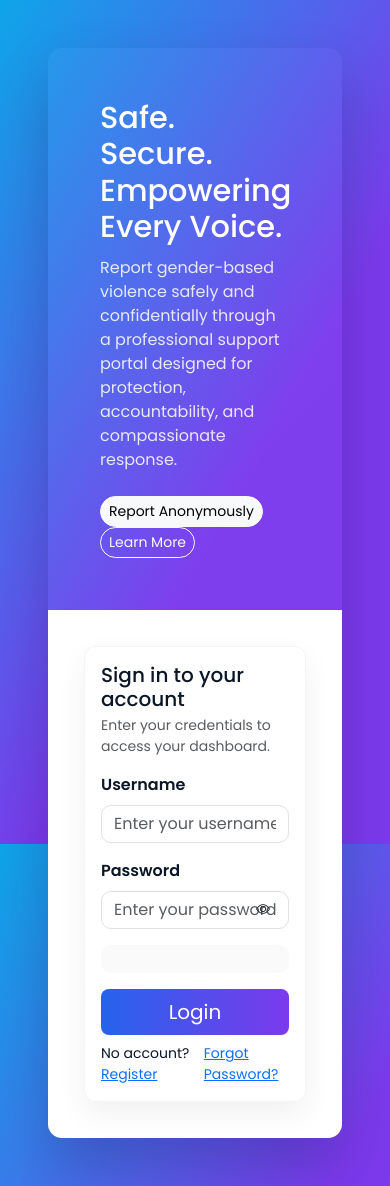
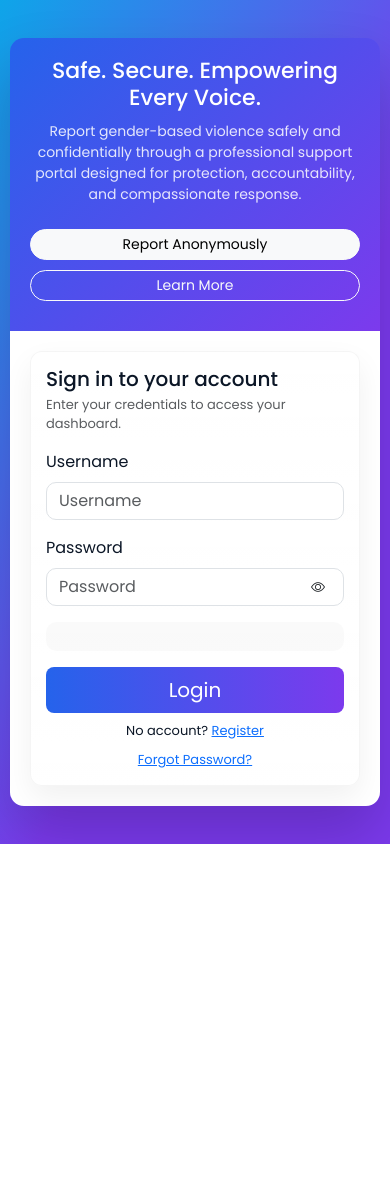
Before and after one commit to hahaewan11/myprojectmar, a Django app: page / in a window 390 px wide. After the commit the page ends 844 px from the top, so only its background shows below. Run offline with Django 5.2, Linux system fonts and the light colour scheme.

Commit message:
Updated login page and forms

```diff
--- a/security/forms.py
+++ b/security/forms.py
@@ -105,18 +105,16 @@ class GBVReportForm(forms.Form):
 
 class LoginForm(forms.Form):
     username = forms.CharField(
-        label='Username',
-        max_length=100,
         widget=forms.TextInput(attrs={
-            'class': 'form-control',
-            'placeholder': 'Enter your username'
+            'class':'form-control',
+            'placeholder':'Username'
         })
     )
+
     password = forms.CharField(
-        label='Password',
         widget=forms.PasswordInput(attrs={
-            'class': 'form-control',
-            'placeholder': 'Enter your password'
+            'class':'form-control',
+            'placeholder':'Password'
         })
     )
     captcha = ReCaptchaField(
--- a/templates/login.html
+++ b/templates/login.html
@@ -14,14 +14,59 @@
             :root{--royal:#2563EB;--purple:#7C3AED;--muted:#6b7280}
             html,body{height:100%}
             body{font-family:'Poppins',sans-serif;margin:0;background:linear-gradient(120deg,#0ea5e9 0%,#7c3aed 60%);color:#0b1626}
-            .container-hero{min-height:100vh;display:flex;align-items:center;justify-content:center;padding:3rem}
-            .card-wrap{max-width:1100px;width:100%;display:flex;border-radius:14px;overflow:hidden;box-shadow:0 30px 60px rgba(2,6,23,0.2)}
-            .hero-left{flex:1;background:linear-gradient(135deg,rgba(255,255,255,0.03),rgba(255,255,255,0.02));padding:3.25rem;color:#fff}
+            .container-hero{
+    min-height:100vh;
+    display:flex;
+    align-items:center;
+    justify-content:center;
+    padding:20px;
+}
+            .card-wrap{
+    max-width:1100px;
+    width:100%;
+    display:flex;
+    flex-wrap:wrap;
+    border-radius:14px;
+    overflow:hidden;
+    box-shadow:0 30px 60px rgba(2,6,23,0.2);
+}
+            .hero-left{
+    flex:1;
+    background:linear-gradient(135deg,#2563EB,#7C3AED);
+    color:#fff;
+    padding:60px;
+    display:flex;
+    flex-direction:column;
+    justify-content:center;
+}
             .hero-left h1{font-size:1.9rem;margin-bottom:.6rem}
             .hero-left p{opacity:.95;color:rgba(255,255,255,0.9);max-width:520px}
-            .auth-right{width:420px;background:#ffffff;padding:2.25rem}
-            .glass{border-radius:12px;padding:1rem;background:linear-gradient(180deg,rgba(255,255,255,0.96),#fff);box-shadow:0 12px 30px rgba(2,6,23,0.06);border:1px solid rgba(2,6,23,0.04)}
-            .form-label{font-weight:600}
+
+.auth-right{
+    flex:1;
+    display:flex;
+    justify-content:center;
+    align-items:center;
+    padding:40px;
+    background:#fff;
+}
+
+.glass{
+    width:100%;
+    max-width:420px;
+}
+.auth-right .glass{
+    width:100%;
+    max-width:420px;
+}
+
+.glass{
+    border-radius:12px;
+    padding:1rem;
+    background:linear-gradient(180deg,rgba(255,255,255,0.96),#fff);
+    box-shadow:0 12px 30px rgba(2,6,23,0.06);
+    border:1px solid rgba(2,6,23,0.04);
+}
             .form-control{border-radius:10px}
             .btn-gradient{background:linear-gradient(90deg,var(--royal),var(--purple));color:#fff;border:none}
             /* hide browser native password reveal controls on Windows/Edge/Chrome */
@@ -35,9 +80,125 @@
     width: 0;
     height: 0;
 }
-            #togglePassword { z-index: 2; }
+
+#togglePassword{
+    z-index:2;
+}
             .captcha-box{background:rgba(0,0,0,0.02);padding:.9rem;border-radius:10px}
-            @media (max-width:900px){.card-wrap{flex-direction:column}.auth-right{width:100%}}
+        @media (max-width:768px){
+
+.card-wrap{
+    flex-direction:column;
+}
+
+.hero-left{
+    padding:30px 20px;
+    text-align:center;
+}
+
+.hero-left h1{
+    font-size:28px;
+}
+
+.hero-left p{
+    font-size:15px;
+}
+
+.hero-left .btn{
+    width:100%;
+    margin-bottom:10px;
+}
+
+.auth-right{
+    padding:20px;
+}
+
+.glass{
+    max-width:100%;
+}
+
+.d-flex.justify-content-between{
+    flex-direction:column;
+    gap:10px;
+    text-align:center;
+}
+
+.g-recaptcha{
+    transform:scale(.88);
+    transform-origin:center top;
+}
+}
+
+@media (max-width:480px){
+
+.container-hero{
+    padding:12px;
+}
+
+.hero-left{
+    padding:20px;
+}
+
+.hero-left h1{
+    font-size:22px;
+}
+
+.hero-left p{
+    font-size:14px;
+}
+
+.glass{
+    padding:18px;
+}
+
+.form-control{
+    font-size:16px;
+}
+
+.g-recaptcha{
+    transform:scale(.76);
+    transform-origin:left top;
+}
+
+.small{
+    font-size:12px;
+}
+}
+
+
+
+@media (max-width:400px){
+
+    .g-recaptcha{
+        transform:scale(.75);
+        transform-origin:left top;
+    }
+
+}
+
+@media (max-width:480px){
+
+    .container-hero{
+        padding:10px;
+    }
+
+    .glass{
+        padding:15px;
+    }
+
+    .g-recaptcha{
+        transform:scale(.75);
+        transform-origin:center top;
+    }
+
+    h5{
+        font-size:1.25rem;
+    }
+
+    .small{
+        font-size:13px;
+    }
+}
         </style>
     </head>
     <body>
@@ -86,7 +247,7 @@
                             {% endif %}
                         </div>
 
-                        <div class="mb-3 captcha-box">
+                        <div class="mb-3 captcha-box text-center">
                             {{ form.captcha }}
                             {% if form.captcha.errors %}
                                 <small class="text-danger d-block mt-2">{{ form.captcha.errors }}</small>
```
Lines whose indentation alone changed are shown as unchanged.
